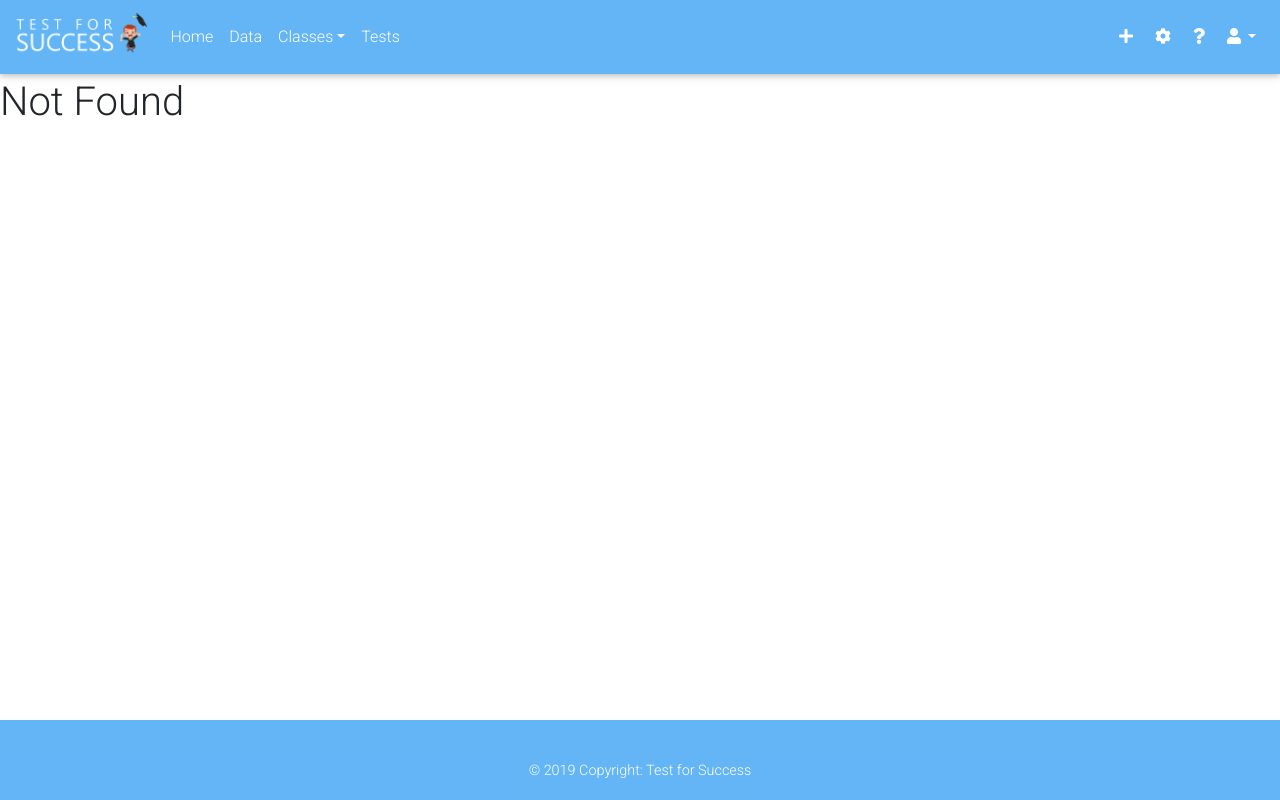
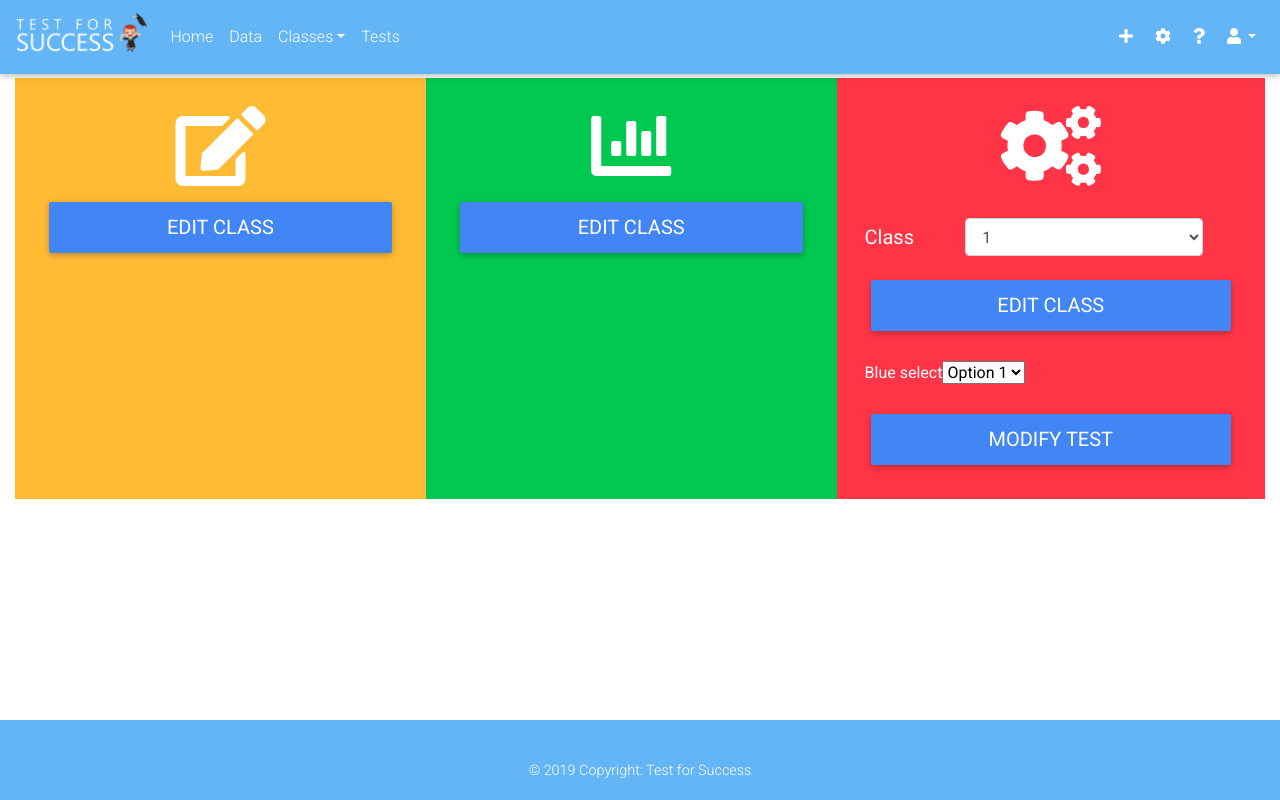
Before and after one commit to HeatherButterfield/testforsuccess, a React (Create React App) app: page /teacher/testcreation in a window 1280 px wide. Before the commit this address had no page. Built offline with nearby package versions, Linux system fonts and the light colour scheme.

Commit message:
Initial creation of test page. added routes and linked to navbar

```diff
--- a/src/App.js
+++ b/src/App.js
@@ -34,7 +34,7 @@ function App() {
                      </div>
                    </li>
                    <li className="nav-item">
-                     <a className="nav-link" href="">Tests</a>
+                     <a className="nav-link" href="/teacher/testcreation">Tests</a>
                    </li>
                  </ul>
                  <ul className="navbar-nav ml-auto nav-flex-icons">
--- a/src/Routes.js
+++ b/src/Routes.js
@@ -7,7 +7,7 @@ import LoginPage from "./pages/LoginPage";
 import StudentLoginPage from "./pages/StudentLoginPage";
 import TeacherLoginPage from "./pages/TeacherLoginPage";
 import StudentWaitingPage from "./pages/StudentWaitingPage";
-
+import TestCreationPage from "./pages/TestCreationPage";
 
 class Routes extends React.Component {
   render() {
@@ -19,6 +19,7 @@ class Routes extends React.Component {
         <Route exact path="/login/teacher" component={TeacherLoginPage} />
         <Route exact path="/login/student" component={StudentLoginPage} />
         <Route exact path="/student/waiting" component={StudentWaitingPage} />
+        <Route exact path="/teacher/testcreation" component={TestCreationPage} />
 
         <Route
           render={function () {
--- /dev/null
+++ b/src/pages/TestCreationPage.js
@@ -0,0 +1,81 @@
+import React from "react";
+import "../index.css";
+
+function TestCreationPage() {
+  return (
+
+      <div class="container-fluid">
+        <div class="d-flex bd-highlight text-white">
+          <div class="p-2 flex-fill bd-highlight bg-warning">
+
+            <div class="border-0 card">
+
+
+              <div class="card-body bg-warning">
+
+                <i class="d-flex fas fa-edit fa-5x justify-content-center"></i>
+                <p class="card-text"></p>
+                <a href="#" class="d-flex btn btn-primary align-items-stretch justify-content-center"><h5 class="m-0">Edit Class</h5></a>
+
+              </div>
+
+            </div>
+
+          </div>
+
+          <div class="p-2 flex-fill bd-highlight bg-success">
+            <div class="border-0 card">
+
+              <div class="card-body bg-success">
+                <i class="d-flex fas fa-chart-bar fa-5x justify-content-center"></i>
+                <p class="card-text"></p>
+                <a href="#" class="d-flex btn btn-primary align-items-stretch justify-content-center"><h5 class="m-0">Edit Class</h5></a>
+              </div>
+
+            </div>
+          </div>
+
+          <div class="p-2 flex-fill bd-highlight bg-danger">
+            <div class="border-0 card">
+              <div class="card-body bg-danger">
+
+                <i class="d-flex fas fa-cogs fa-5x justify-content-center pb-3"></i>
+                <p class="card-text"></p>
+                <form>
+                  <div class="form-group row">
+                    <label for="classSelection" class="col-sm-3 col-form-label"><h5>Class</h5></label>
+                    <div class="col-sm-8">
+                      <select class="form-control" id="classSelection">
+                        <option>1</option>
+                        <option>2</option>
+                        <option>3</option>
+                        <option>4</option>
+                        <option>5</option>
+                      </select>
+                    </div>
+                  </div>
+                </form>
+                <a href="#" class="d-flex btn btn-primary align-items-stretch justify-content-center"><h5 class="m-0">Edit Class</h5></a>
+
+                  <label class="mdb-main-label">Blue select</label>
+                  <select class="mdb-select md-form colorful-select dropdown-danger">
+                    <option value="1">Option 1</option>
+                    <option value="2">Option 2</option>
+                    <option value="3">Option 3</option>
+                    <option value="4">Option 4</option>
+                    <option value="5">Option 5</option>
+                  </select>
+                <a href="#" class="d-flex btn btn-primary align-items-stretch justify-content-center"><h5 class="m-0">Modify Test</h5></a>
+
+
+              </div>
+
+            </div>
+          </div>
+        </div>
+      </div>
+
+  )
+}
+
+export default TestCreationPage;
```
Also changed, not shown: 1 other file (tests, documents, lock files or other folders).
